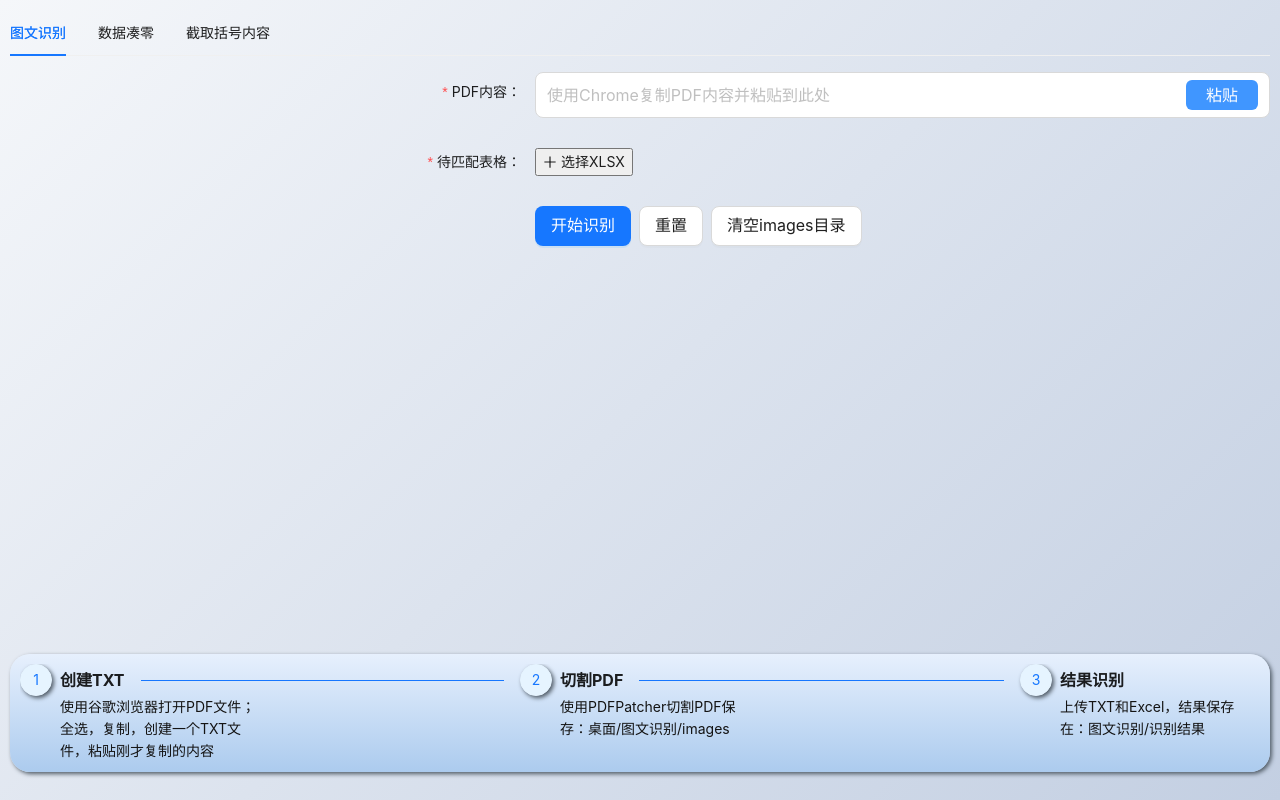
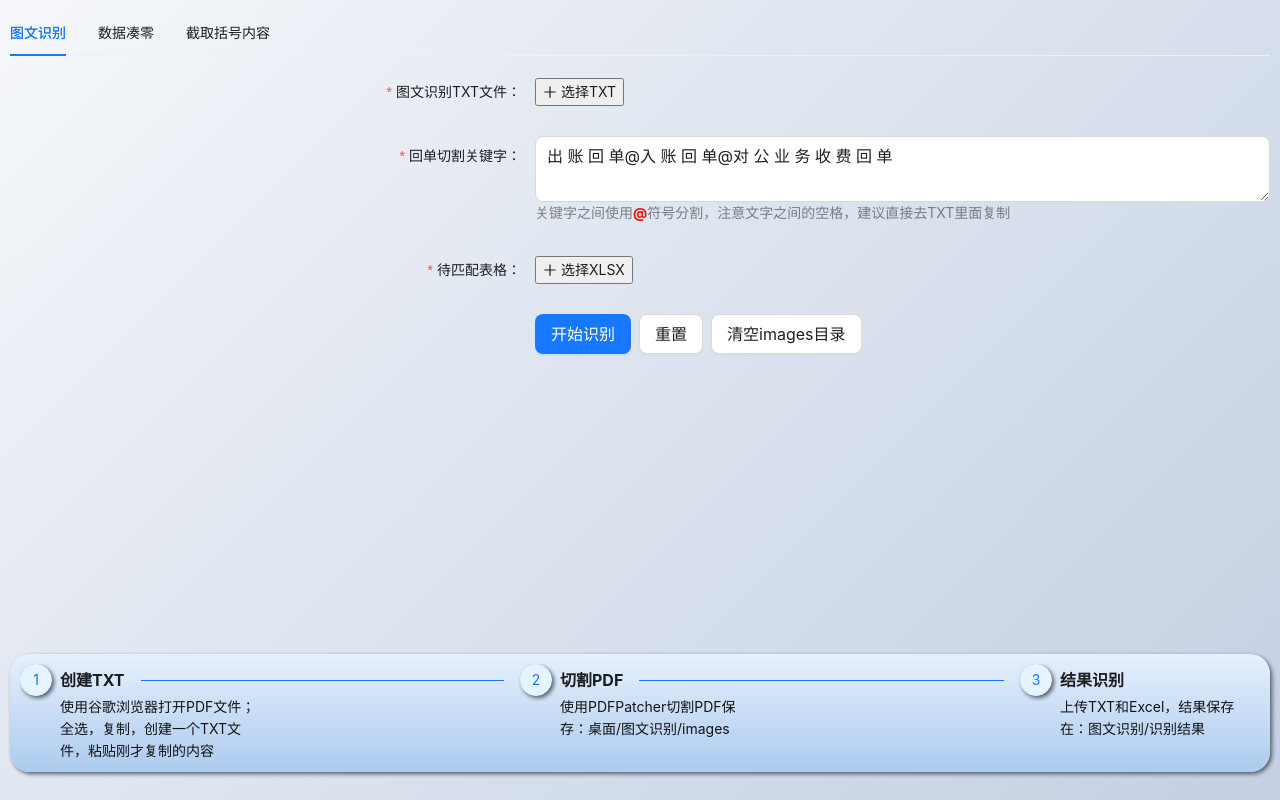
Before and after one commit to SpectreAlan/electron-lan-tools, a React (Vite) app: page / in a window 1280 px wide. Built offline with nearby package versions, Linux system fonts and the light colour scheme.

Commit message:
优化关键字匹配

```diff
--- a/package.json
+++ b/package.json
@@ -1,6 +1,6 @@
 {
   "name": "LemonTea",
-  "version": "1.2.4",
+  "version": "1.2.5",
   "description": "An Electron application with React and TypeScript",
   "main": "./out/main/index.js",
   "author": "SpectreAlan",
--- a/src/preload/index.ts
+++ b/src/preload/index.ts
@@ -19,6 +19,7 @@ if (process.contextIsolated) {
       },
       imagesToPdf: (data) => ipcRenderer.invoke('images-to-pdf', data),
       clearFolder: (folder) => ipcRenderer.invoke('empty-folder', folder),
+      getImagesCount: () => ipcRenderer.invoke('get-images-count'),
       readClipboard: () => clipboard.readText()
     });
     contextBridge.exposeInMainWorld('api', api)
--- a/src/renderer/src/pages/Home/components/filterPhoto/index.tsx
+++ b/src/renderer/src/pages/Home/components/filterPhoto/index.tsx
@@ -14,13 +14,14 @@ dayjs.extend(customParseFormat);
 export default () => {
     const [readLoading, setReadLoading] = useState(false)
     const [loading, setLoading] = useState(false)
+    const [txtContext, setTxtContext] = useState<any[]>([])
     const [xlsxContext, setXlsxContext] = useState<any[]>([])
     const [result, setResult] = useState<any>([])
     const [fileList, setFileList] = useState<any[]>([])
+    const [fileListTxt, setFileListTxt] = useState<any[]>([])
     const [form] = Form.useForm();
 
-    const onFinish = async ({txt}) => {
-        const txtContext = parseOCR(txt)
+    const onFinish = async () => {
         if (!txtContext.length) {
             return message.error('PDF内容识别异常，请重新粘贴')
         }
@@ -71,15 +72,14 @@ export default () => {
                 no.push(Object.values(xlsx[i]))
             }
         }
-        setResult([
-            {label: '已匹配', value: ok.length, color: '#A0D911'},
-            {label: '未匹配', value: no.length, color: '#ff4d4f'},
-            {label: 'PDF发票数量', value: txtContext.length, color: '#1677ff'},
-            {label: '表格行数', value: xlsxContext.length - 1, color: '#1677ff'},
-        ])
         const title = Object.values(xlsxContext[0])
         // @ts-ignore
-        await window.electron.clearFolder('识别结果')
+        const clearRes = await window.electron.clearFolder('识别结果')
+        if (!clearRes.success) {
+            message.error(clearRes.error);
+            setLoading(false)
+            return
+        }
         // @ts-ignore
         window.electron.saveOcrExcel({tableData: [title, ...ok], title: '已匹配'})
         // @ts-ignore
@@ -91,18 +91,56 @@ export default () => {
         } else {
             message.success('识别结果已保存到如下目录: 桌面/图文识别/识别结果')
         }
+        setResult([
+            {label: '已匹配', value: ok.length, color: '#A0D911'},
+            {label: '未匹配', value: no.length, color: '#ff4d4f'},
+            {label: 'PDF发票数量', value: txtContext.length, color: '#1677ff'},
+            {label: '表格行数', value: xlsxContext.length - 1, color: '#1677ff'},
+        ])
         setLoading(false)
         return true
     }
 
-    const paste = () => {
+    const beforeUpload = async (file) => {
         // @ts-ignore
-        form.setFieldValue('txt', window.electron.readClipboard())
+        const countRes = await window.electron.getImagesCount()
+        if(!countRes.success){
+            setFileListTxt([])
+            message.error(countRes.error, 1)
+            return false
+        }
+        if(!countRes.count){
+            message.error('images目录为空，请先切割PDF', 1)
+            setTimeout(()=>{
+                setFileListTxt([])
+            }, 20)
+            return false
+        }
+        setResult([])
+        const reader = new FileReader()
+        reader.onload = () => {
+            const txt = parseOCR(reader.result, form.getFieldValue('types'))
+            console.log(txt);
+            if (countRes.count !== txt.length) {
+                setFileListTxt([])
+                message.error('图片数量与识别结果不匹配，请检查: 回单切割关键字', 5)
+            } else {
+                setTxtContext(txt)
+                message.success(file.name + ' 文件读取成功', 1)
+            }
+        }
+        reader.readAsText(file)
+        return false
     }
 
-    const clear = () => {
+    const clear = async () => {
         // @ts-ignore
-        window.electron.clearFolder('images')
+        const res =await window.electron.clearFolder('images')
+        if(res.success){
+            message.success('操作成功', 1)
+        }else{
+            message.error(res.error, 1)
+        }
     }
     const beforeUploadXlsx = (file) => {
         setReadLoading(true)
@@ -127,6 +165,7 @@ export default () => {
     const onReset = () => {
         form.resetFields();
         setFileList([])
+        setFileListTxt([])
         setResult([])
         setXlsxContext([])
     };
@@ -141,14 +180,24 @@ export default () => {
                     size={'large'}
                     colon={false}
                 >
-                    <Form.Item name="txt" className={'txt'} label="PDF内容："
-                               rules={[{required: true, message: '请输入PDF内容'}]}>
-                        <Input
-                            placeholder="使用Chrome复制PDF内容并粘贴到此处"
-                            suffix={<div className={'paste'} onClick={paste}>粘贴</div>}
-                            allowClear/>
+                    <Form.Item name="txt" label="图文识别TXT文件："
+                               rules={[{required: true, message: '请上传图文识别TXT文件'}]}>
+                        <Upload accept=".txt" beforeUpload={beforeUpload} maxCount={1} fileList={fileListTxt}
+                                onChange={(e) => setFileListTxt(e.fileList)}>
+                            <button type="button">
+                                <PlusOutlined/> 选择TXT
+                            </button>
+                        </Upload>
                     </Form.Item>
-
+                    <Form.Item
+                        name="types"
+                        label="回单切割关键字："
+                        rules={[{required: true, message: '请输入回单切割关键字'}]}
+                        initialValue={`出 账 回 单@入 账 回 单@对 公 业 务 收 费 回 单`}
+                        extra={<div>关键字之间使用<span className={'red'}>@</span>符号分割，注意文字之间的空格，建议直接去TXT里面复制</div>}
+                    >
+                        <Input.TextArea/>
+                    </Form.Item>
                     <Form.Item name="xlsx" label="待匹配表格："
                                rules={[{required: true, message: '请上传表格文件'}]}>
                         <Upload accept=".xlsx" beforeUpload={beforeUploadXlsx} maxCount={1} fileList={fileList}
--- a/src/renderer/src/pages/Home/components/filterPhoto/style.scss
+++ b/src/renderer/src/pages/Home/components/filterPhoto/style.scss
@@ -23,6 +23,10 @@
         color: #fff;
         border-radius: 6px;
       }
+    }
+    .red{
+      color: red;
+      font-weight: bold;
     }
   }
   .ant-steps {
--- a/src/renderer/src/pages/Home/components/filterPhoto/utils.ts
+++ b/src/renderer/src/pages/Home/components/filterPhoto/utils.ts
@@ -52,8 +52,12 @@ function cleanName(name = '') {
         .replace(/限$/, '有限公司')
 }
 
-export function parseOCR(text) {
-    const regex = /(出 账 回 单|入 账 回 单)(.*?)(?=(?:出 账 回 单|入 账 回 单|$))/gs;
+export function parseOCR(text, types) {
+    const pattern = types.replaceAll('@', '|');
+    const regex = new RegExp(
+        `(${pattern})(.*?)(?=(?:${pattern}|$))`,
+        'gs'
+    );
     const matches = [...text.matchAll(regex)];
     return matches.map(match => {
         const type = match[1].replace(/\s/g, '')
```
Also changed, not shown: src/main/index.ts (+29 -4 lines).
